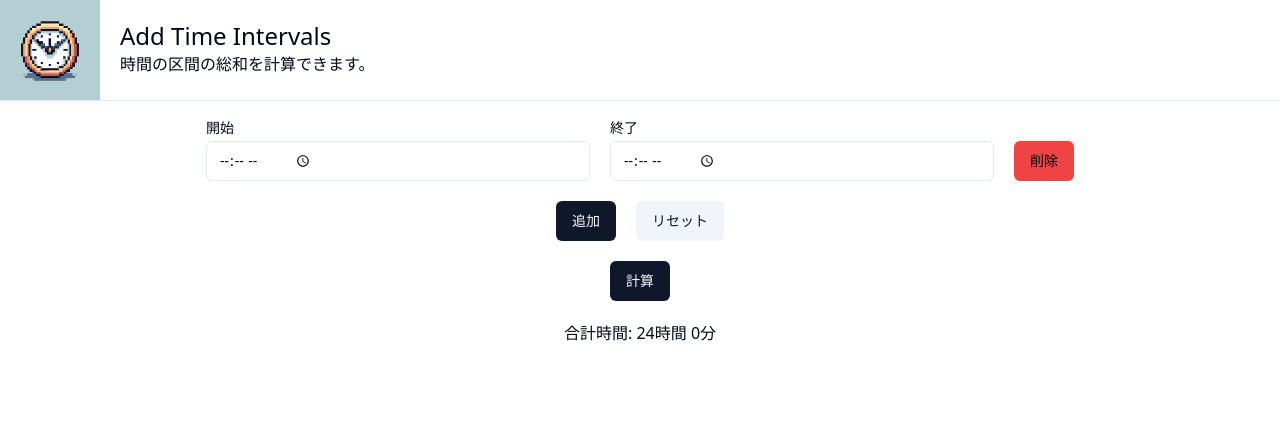
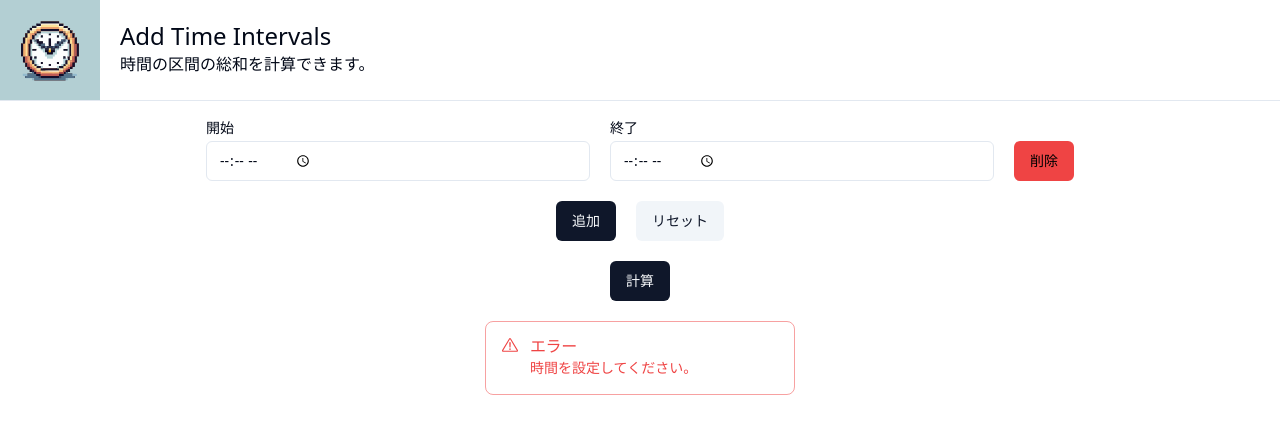
Before and after one commit to light-planck/time-wizard, a React (Vite) app: page / in a window 1280 px wide. Both pictures are taken after a click on the button "計算". Shown: the top 434 px of the page. Built offline with nearby package versions, Linux system fonts and the light colour scheme.

Commit message:
feat: 時間が入力されていない場合はアラートを表示する

```diff
--- a/package.json
+++ b/package.json
@@ -17,6 +17,7 @@
     "**/*": "prettier --write --ignore-unknown"
   },
   "dependencies": {
+    "@radix-ui/react-icons": "^1.3.0",
     "@radix-ui/react-label": "^2.0.2",
     "@radix-ui/react-slot": "^1.0.2",
     "class-variance-authority": "^0.7.0",
--- a/src/app.tsx
+++ b/src/app.tsx
@@ -1,5 +1,8 @@
+import { ExclamationTriangleIcon } from "@radix-ui/react-icons";
+
 import { IntervalInput } from "./components/interval-input";
 import { Header } from "./components/layouts/header";
+import { Alert, AlertTitle, AlertDescription } from "./components/ui/alert";
 import { Button } from "./components/ui/button";
 import { useTimeIntervals } from "./hooks/use-time-intervals";
 import { useTotalTime } from "./hooks/use-total-time";
@@ -12,8 +15,7 @@
     onDeleteTimeInterval,
     onResetTimeIntervals,
   } = useTimeIntervals();
-
-  const { total, onAddIntervals } = useTotalTime(timeIntervals);
+  const { total, totalError, onAddIntervals } = useTotalTime(timeIntervals);
 
   return (
     <div>
@@ -39,9 +41,19 @@
           <Button onClick={onAddIntervals}>計算</Button>
         </div>
         <div className="flex justify-center">
-          <p>
-            合計時間: {total.hours}時間 {total.minutes}分{" "}
-          </p>
+          {totalError ? (
+            <div className="w-1/4">
+              <Alert variant="destructive">
+                <ExclamationTriangleIcon className="h-4 w-4" />
+                <AlertTitle>エラー</AlertTitle>
+                <AlertDescription>時間を設定してください。</AlertDescription>
+              </Alert>
+            </div>
+          ) : (
+            <p>
+              合計時間: {total.hours}時間 {total.minutes}分{" "}
+            </p>
+          )}
         </div>
       </div>
     </div>
--- /dev/null
+++ b/src/components/ui/alert.tsx
@@ -0,0 +1,59 @@
+import * as React from "react";
+import { cva, type VariantProps } from "class-variance-authority";
+
+import { cn } from "@/lib/utils";
+
+const alertVariants = cva(
+  "relative w-full rounded-lg border p-4 [&>svg~*]:pl-7 [&>svg+div]:translate-y-[-3px] [&>svg]:absolute [&>svg]:left-4 [&>svg]:top-4 [&>svg]:text-foreground",
+  {
+    variants: {
+      variant: {
+        default: "bg-background text-foreground",
+        destructive:
+          "border-destructive/50 text-destructive dark:border-destructive [&>svg]:text-destructive",
+      },
+    },
+    defaultVariants: {
+      variant: "default",
+    },
+  },
+);
+
+const Alert = React.forwardRef<
+  HTMLDivElement,
+  React.HTMLAttributes<HTMLDivElement> & VariantProps<typeof alertVariants>
+>(({ className, variant, ...props }, ref) => (
+  <div
+    ref={ref}
+    role="alert"
+    className={cn(alertVariants({ variant }), className)}
+    {...props}
+  />
+));
+Alert.displayName = "Alert";
+
+const AlertTitle = React.forwardRef<
+  HTMLParagraphElement,
+  React.HTMLAttributes<HTMLHeadingElement>
+>(({ className, ...props }, ref) => (
+  <h5
+    ref={ref}
+    className={cn("mb-1 font-medium leading-none tracking-tight", className)}
+    {...props}
+  />
+));
+AlertTitle.displayName = "AlertTitle";
+
+const AlertDescription = React.forwardRef<
+  HTMLParagraphElement,
+  React.HTMLAttributes<HTMLParagraphElement>
+>(({ className, ...props }, ref) => (
+  <div
+    ref={ref}
+    className={cn("text-sm [&_p]:leading-relaxed", className)}
+    {...props}
+  />
+));
+AlertDescription.displayName = "AlertDescription";
+
+export { Alert, AlertTitle, AlertDescription };
--- a/src/hooks/use-total-time/index.ts
+++ b/src/hooks/use-total-time/index.ts
@@ -4,8 +4,16 @@
 
 export const useTotalTime = (intervals: TimeInterval[]) => {
   const [total, setTotal] = useState<TotalTime>({ hours: 0, minutes: 0 });
+  const [totalError, setTotalError] = useState(false);
 
   const onAddIntervals = () => {
+    const hasInvalidInput = intervals.some(
+      (interval) => interval.start === "" || interval.end === "",
+    );
+    setTotalError(hasInvalidInput);
+
+    if (hasInvalidInput) return;
+
     const total = intervals.reduce((acc, interval) => {
       const start = {
         hour: Number(interval.start.slice(0, 2)),
@@ -33,6 +41,7 @@
 
   return {
     total,
+    totalError,
     onAddIntervals,
   };
 };
```
Also changed, not shown: 1 other file (tests, documents, lock files or other folders).
